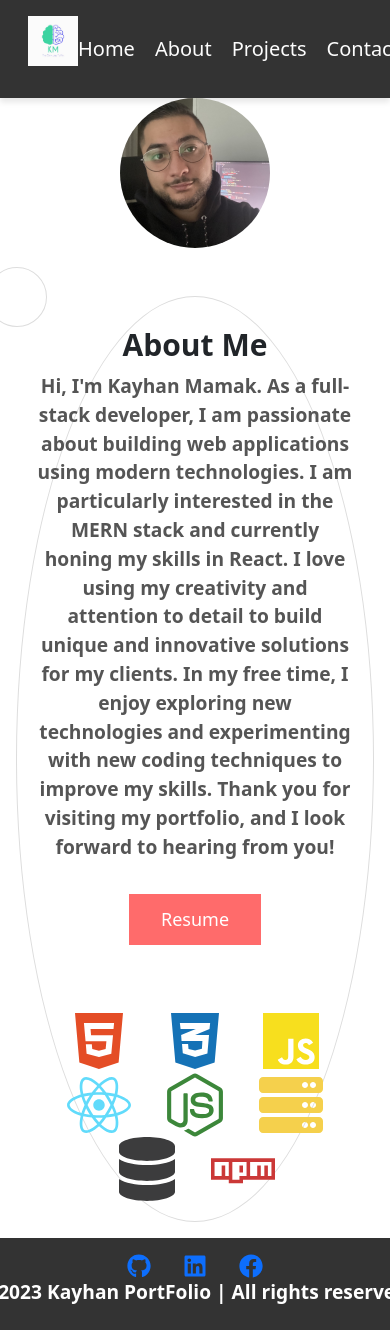
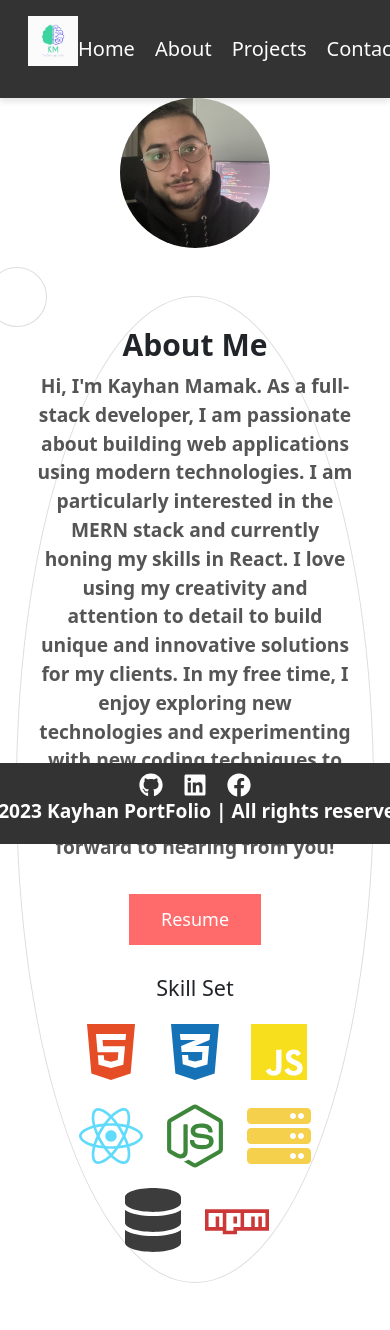
Before and after one commit to byunn90/React-Portfolio, a React (Create React App) app: page / in a window 390 px wide. Shown: the top 1330 px of the page. After the commit the page ends 1299 px from the top, so only its background shows below. Built offline with nearby package versions, Linux system fonts and the light colour scheme.

Commit message:
added more css to projects

```diff
--- a/src/components/NavBar.js
+++ b/src/components/NavBar.js
@@ -32,7 +32,11 @@ function Navbar({ currentPage, handlePageChange }) {
             </a>
           </li>
           <li className="nav-item">
-            <a className="nav-link" href="#">
+            <a
+              className="nav-link"
+              onClick={() => handlePageChange("Projects")}
+              href="#"
+            >
               Projects
             </a>
           </li>
--- a/src/components/PortfolioContainer.js
+++ b/src/components/PortfolioContainer.js
@@ -2,6 +2,7 @@ import React, { useState } from "react";
 import Contact from "./pages/Contact";
 import Navbar from "./NavBar";
 import Home from "./pages/Home";
+import Projects from "./pages/Projects";
 // import About from "./pages/About";
 // import Blog from "./pages/Blog";
 // import Contact from "./pages/Contact";
@@ -21,6 +22,9 @@ export default function PortfolioContainer() {
     // if (currentPage === "About") {
     //   return <About />;
     // }
+    if (currentPage === "Projects") {
+      return <Projects />;
+    }
     if (currentPage === "Home") {
       return <Home />;
     }
--- a/src/components/pages/Home.js
+++ b/src/components/pages/Home.js
@@ -40,6 +40,7 @@ function Home() {
             </a>
           </div>
           <div className="skillset">
+            <h4>Skill Set</h4>
             <ul>
               <li>
                 <FaHtml5 style={{ color: "#E44D26" }} />
--- /dev/null
+++ b/src/components/pages/Projects.js
@@ -0,0 +1,56 @@
+import React from "react";
+import "../../styles/Projects.css";
+import "../../styles/Home.css";
+
+const projects = [
+  {
+    name: "Project 1",
+    image:
+      "https://github.com/byunn90/Tech-Blog-MVC/raw/main/Assets/blogposts.png",
+    githubLink: "https://github.com/byunn90/Tech-Blog-MVC",
+    deployedLink: "https://shrouded-taiga-72180.herokuapp.com/",
+  },
+  {
+    name: "Project 2",
+    image: "https://github.com/byunn90/quizzer/raw/main/images/quizzGame.png",
+    githubLink: "https://github.com/byunn90/quizzer",
+    deployedLink: "https://byunn90.github.io/quizzer/",
+  },
+  {
+    name: "Project 2",
+    image: "https://github.com/byunn90/quizzer/raw/main/images/quizzGame.png",
+    githubLink: "https://github.com/byunn90/quizzer",
+    deployedLink: "https://byunn90.github.io/quizzer/",
+  },
+
+  {
+    name: "Project 2",
+    image: "https://github.com/byunn90/quizzer/raw/main/images/quizzGame.png",
+    githubLink: "https://github.com/byunn90/quizzer",
+    deployedLink: "https://byunn90.github.io/quizzer/",
+  },
+  // Add more projects here...
+];
+
+const Projects = () => {
+  return (
+    <div className="projects-container">
+      {projects.map((project) => (
+        <div key={project.name} className="project">
+          <div className="project-image">
+            <img src={project.image} alt={project.name} />
+          </div>
+          <div className="project-links">
+            <h3>{project.name}</h3>
+            <p>
+              <a href={project.githubLink}>GitHub</a> |{" "}
+              <a href={project.deployedLink}>Deployed</a>
+            </p>
+          </div>
+        </div>
+      ))}
+    </div>
+  );
+};
+
+export default Projects;
--- a/src/styles/Home.css
+++ b/src/styles/Home.css
@@ -225,3 +225,23 @@ button:active {
     border-bottom: 1px solid #ccc;
   }
 }
+
+.skillset {
+  margin-top: 30px;
+}
+
+.skillset h4 {
+  margin-bottom: 10px;
+}
+
+.skillset ul {
+  list-style: none;
+  display: flex;
+  flex-wrap: wrap;
+  justify-content: center;
+}
+
+.skillset li {
+  margin: 10px;
+  font-size: 30px;
+}
--- a/src/styles/Navbar.css
+++ b/src/styles/Navbar.css
@@ -167,3 +167,11 @@
     padding: 1rem;
   }
 }
+@media screen and (max-width: 1047.98px) {
+  .right {
+    flex-direction: column;
+    align-items: flex-start;
+    height: auto;
+    padding: 1rem;
+  }
+}
--- /dev/null
+++ b/src/styles/Projects.css
@@ -0,0 +1,70 @@
+.projects-container {
+  display: grid;
+  grid-template-columns: repeat(auto-fit, minmax(300px, 1fr));
+  grid-gap: 20px;
+  margin-top: 50px;
+}
+
+.project {
+  background-color: #f8f8f8;
+  border-radius: 10px;
+  box-shadow: 0 0 10px rgba(0, 0, 0, 0.2);
+  overflow: hidden;
+}
+
+.project-image {
+  width: 100%;
+  height: 0;
+  padding-bottom: 56.25%;
+  position: relative;
+}
+
+.project-image img {
+  position: absolute;
+  top: 0;
+  left: 0;
+  width: 100%;
+  height: 100%;
+  object-fit: cover;
+}
+
+.project-links {
+  padding: 20px;
+}
+
+.project-links h3 {
+  margin: 0;
+  font-size: 24px;
+  font-weight: bold;
+  margin-bottom: 10px;
+}
+
+.project-links p {
+  margin: 0;
+  font-size: 16px;
+}
+
+.my-footer {
+  background-color: #333;
+  color: #fff;
+  position: fixed;
+  bottom: 0;
+  left: 0;
+  width: 100%;
+  padding: 10px 0;
+}
+
+.my-footer a {
+  color: #fff;
+  text-decoration: none;
+  margin: 0 10px;
+  font-size: 20px;
+}
+
+.my-footer a:hover {
+  color: #ccc;
+}
+
+.container {
+  max-width: 1200px;
+}
```
Also changed, not shown: src/components/Card.js (deleted, +0 -33 lines), src/components/Body.js (deleted).
